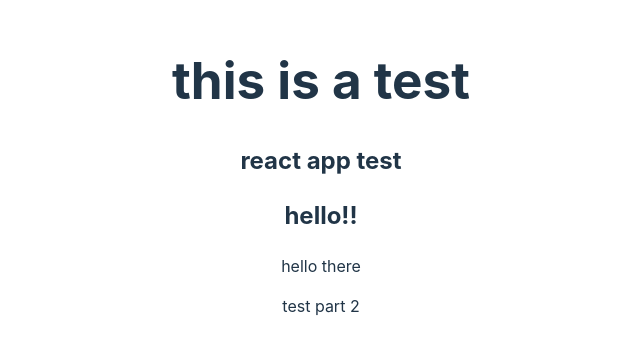
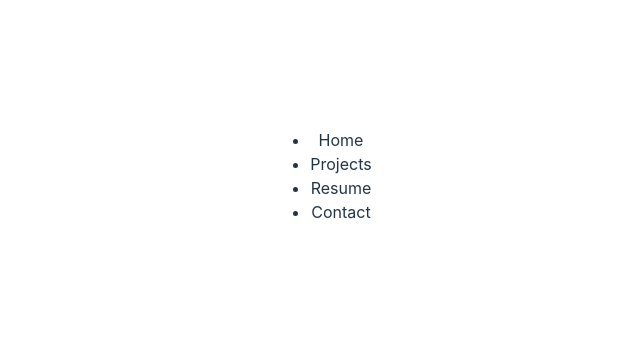
Before and after one commit to julieluangpraxay/Portfolio404, a React (Vite) app: page / in a window 1280 px wide. Shown: the part 224-578 px from the top of the page, without its empty margins (319-959 px from the left). Built offline with nearby package versions, Linux system fonts and the light colour scheme.

Commit message:
Added tailwind

```diff
--- a/package.json
+++ b/package.json
@@ -27,6 +27,7 @@
     "eslint-plugin-react-hooks": "^4.6.0",
     "eslint-plugin-react-refresh": "^0.4.5",
     "gh-pages": "^6.1.1",
+    "tailwindcss": "^3.4.0",
     "typescript": "^5.2.2",
     "vite": "^5.0.8"
   }
--- a/src/App.tsx
+++ b/src/App.tsx
@@ -1,16 +1,13 @@
 
 import './App.css'
+import Navigation from './Components/Navigation'
 
 function App() {
 
   return (
     <>
-<h1>this is a test</h1>
-<h2>react app test</h2>
-<h2>hello!!</h2>
-<p>hello there</p>
-<p>test part 2</p>
- </>
+    <Navigation/>
+    </>
   )
 }
 
--- /dev/null
+++ b/src/Components/Navigation.tsx
@@ -0,0 +1,14 @@
+export default function Navigation() {
+    return (
+        <>
+        <nav>
+            <ul>
+                <li>Home</li>
+                <li>Projects</li>
+                <li>Resume</li>
+                <li>Contact</li>
+            </ul>
+        </nav>
+        </>
+    )
+}
```
Also changed, not shown: tailwind.config.js (added, +8 -0 lines), 1 other file (tests, documents, lock files or other folders).
